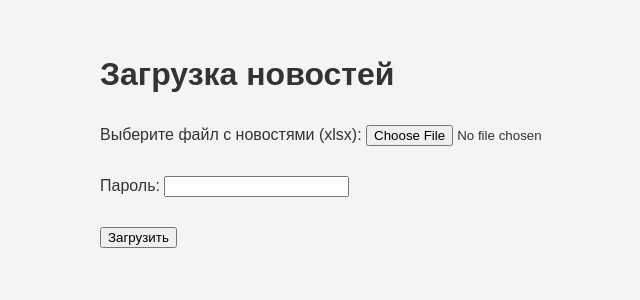
After one commit to ShutnyaraIs1/codespaces-flask, a Flask app: page /upload in a window 1280 px wide. The commit adds this page. Shown: the top 300 px of the page, without its empty margins (160-800 px from the left). Run offline with Flask 3, Linux system fonts and the light colour scheme.

Commit message:
Заспидранил сайт, который отображает новости

```diff
--- a/app.py
+++ b/app.py
@@ -1,23 +1,63 @@
-from flask import Flask, render_template
+from flask import Flask, render_template, request, redirect, url_for, flash, send_from_directory
+from werkzeug.utils import secure_filename
 import pandas as pd
+import os
+
+os.environ['FLASK_SKIP_DOTENV'] = '1'  # Отключение предупреждения о секретном ключе
 
 app = Flask(__name__)
+app.config['UPLOAD_FOLDER'] = 'uploads/'
 
-def load_news():
+def load_news(category):
     news = []
-    df = pd.read_excel('news.xlsx')
+    file_path = os.path.join('uploads', f'{category}.xlsx')
+    df = pd.read_excel(file_path)
     for index, row in df.iterrows():
         news.append({
             'title': row['Title'],
-            'date': row['Date'].strftime('%d-%m-%Y'),
+            'date': row['Date'].strftime('%Y-%m-%d'),
             'content': row['Content']
         })
     return news
 
+def get_categories():
+    categories = []
+    for file in os.listdir('uploads'):
+        if file.endswith('.xlsx'):
+            categories.append(file.replace('.xlsx', ''))
+    return categories
+
 @app.route('/')
 def index():
-    news_list = load_news()
-    return render_template('index.html', news=news_list)
+    categories = get_categories()
+    return render_template('index.html', categories=categories)
+
+@app.route('/upload')
+def upload():
+    return render_template('upload.html')
+
+@app.route('/upload_news', methods=['POST'])
+def upload_news():
+    file = request.files['file']
+    password = request.form['password']
+
+    if password != '11072007':
+        flash('Неверный пароль')
+        return redirect(url_for('upload'))
+
+    if file:
+        filename = secure_filename(file.filename)
+        file.save(os.path.join(app.config['UPLOAD_FOLDER'], filename))
+        return redirect(url_for('news', category=filename.replace('.xlsx', '')))
+
+@app.route('/news/<category>')
+def news(category):
+    news_list = load_news(category)
+    return render_template('news.html', news=news_list, category=category)
+
+@app.route('/uploads/<filename>')
+def download_file(filename):
+    return send_from_directory(app.config['UPLOAD_FOLDER'], filename, as_attachment=True)
 
 if __name__ == '__main__':
     app.run(debug=True)
--- a/static/style.css
+++ b/static/style.css
@@ -1,7 +1,5 @@
 * {
     box-sizing: border-box;
-    margin: 0;
-    padding: 0;
 }
 
 body {
@@ -17,28 +15,30 @@ body {
     padding: 20px;
 }
 
-h1 {
-    text-align: center;
+.news-cards {
+    display: flex;
+    flex-wrap: wrap;
+    gap: 20px;
+    justify-content: center;
+}
+
+.news-card {
+    background-color: #fff;
+    border: 1px solid #ccc;
+    border-radius: 5px;
+    padding: 20px;
+    width: calc(33.333% - 13.333px);
+}
+
+.news-card h2 {
     color: #333;
 }
 
-.news-item {
-    background-color: #fff;
-    border: 1px solid #ccc;
-    border-radius: 5px;
-    margin-bottom: 20px;
-    padding: 20px;
-}
-
-.news-item h2 {
-    color: #333;
-}
-
-.news-item .date {
+.news-card .date {
     color: #777;
 }
 
-.news-item .content {
+.news-card .content {
     margin-top: 10px;
     color: #555;
 }
--- /dev/null
+++ b/templates/upload.html
@@ -0,0 +1,28 @@
+<!DOCTYPE html>
+<html lang="en">
+<head>
+    <meta charset="UTF-8">
+    <meta name="viewport" content="width=device-width, initial-scale=1.0">
+    <title>Загрузка новостей</title>
+    <link rel="stylesheet" href="{{ url_for('static', filename='style.css') }}">
+</head>
+<body>
+    <div class="container">
+        <h1>Загрузка новостей</h1>
+        {% with messages = get_flashed_messages() %}
+        {% if messages %}
+            <div class="alert">{{ messages[0] }}</div>
+        {% endif %}
+        {% endwith %}
+        <form action="{{ url_for('upload_news') }}" method="post" enctype="multipart/form-data">
+            <label for="file">Выберите файл с новостями (xlsx):</label>
+            <input type="file" name="file" id="file" accept=".xlsx">
+            <br><br>
+            <label for="password">Пароль:</label>
+            <input type="password" name="password" id="password">
+            <br><br>
+            <button type="submit">Загрузить</button>
+        </form>
+    </div>
+</body>
+</html>
```
Also changed, not shown: templates/index.html (+8 -9 lines), templates/news.html (added, +23 -0 lines), 2 other files.
